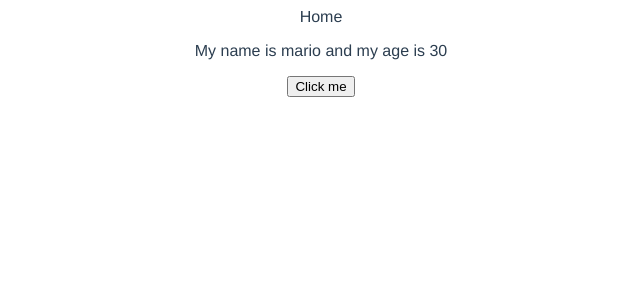
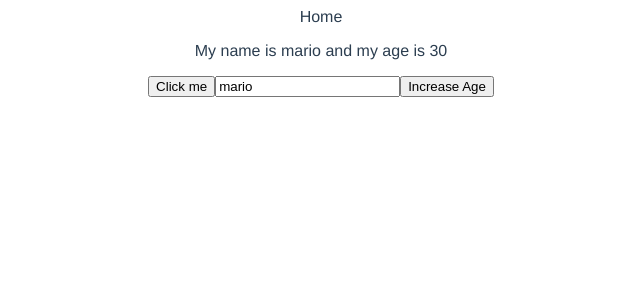
Before and after one commit to fiestalark/vue-dojo-blog-tutorial, a Vue app: page / in a window 1280 px wide. Shown: the top 300 px of the page, without its empty margins (319-959 px from the left). Built offline with nearby package versions, Linux system fonts and the light colour scheme.

Commit message:
Using refs for reactivity

```diff
--- a/src/views/HomeView.vue
+++ b/src/views/HomeView.vue
@@ -3,6 +3,8 @@
     Home
     <p ref="p">My name is {{ name }} and my age is {{ age }}</p>
     <button @click="handleClick">Click me</button>
+    <input type="text" v-model="name">
+    <button @click="age++">Increase Age</button>
   </div>
 </template>
 
@@ -17,28 +19,35 @@ export default {
     // This is how refs worked in options API
     /* this.$refs.age */
 
-    console.log(this)
+    //console.log(this)
 
-    const p = ref('hello')
+    //const p = ref('hello')
 
     // Cant access p before its been returned
-    console.log(p, p.value)
+    //console.log(p, p.value)
 
-    console.log('setup')
+    //console.log('setup')
 
     // These are not reactive values, unlike doing the same within data function
-    let name = 'mario'
-    let age = 30
+/*     let name = 'mario'
+    let age = 30 */
+
+    // These are now reactive values; just because its const doesnt mean it cant change. the const is the ref
+    const name = ref('mario')
+    const age = ref(30)
 
     const handleClick = () => {
-      console.log(p, p.value)
+        name.value = 'luigi'
+        age.value = 35
+      // name = 'luigi' // doesnt update the name in the template because the name variable is not reactive by default
+/*       console.log(p, p.value)
       p.value.classList.add('test')
-      p.value.textContent = 'hello, ninjas'
+      p.value.textContent = 'hello, ninjas' */
     }
 
-    return { name, age, handleClick, p }
+    return { name, age, handleClick}
   }
-  // This is reactive:
+  // This is reactive data, so changes to them will change the variable in the template:
 /*   data() {
     return {
       age: 40
```
